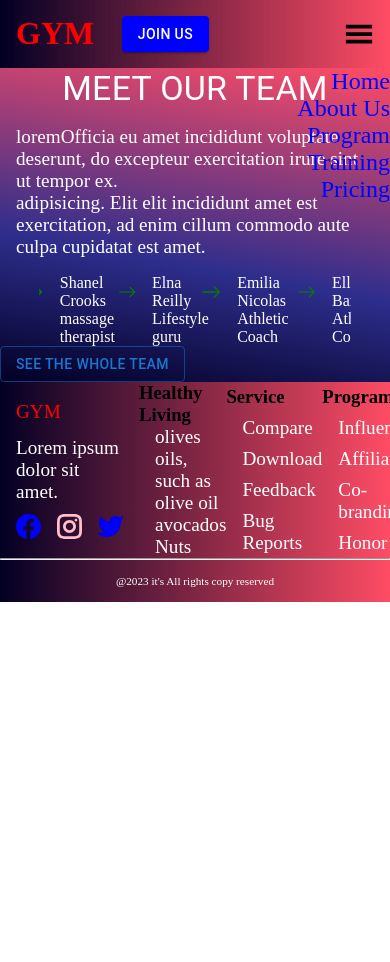
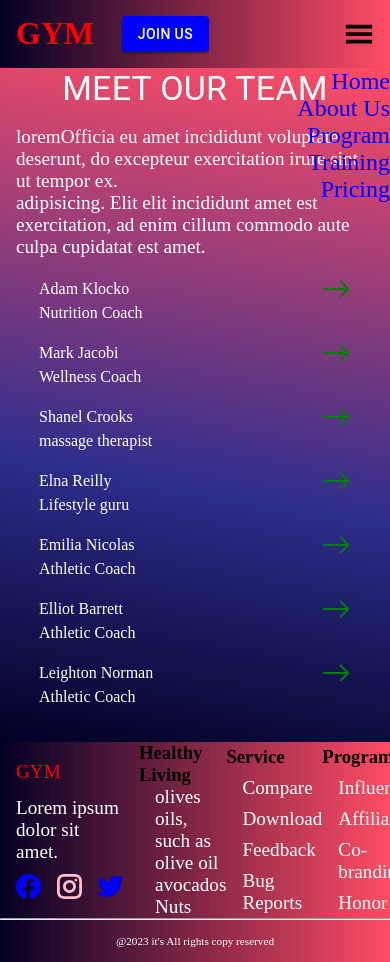
Before and after one commit to ruturajmengal2016/Project_1, a React (Create React App) app: page /program in a window 390 px wide. Shown: the top 962 px of the page. Before the commit the page ends 844 px from the top, so only its background shows below. Built offline with nearby package versions, Linux system fonts and the light colour scheme.

Commit message:
changes apply

```diff
--- a/src/Components/Atoms/Carousel.jsx
+++ b/src/Components/Atoms/Carousel.jsx
@@ -15,6 +15,9 @@ const Carousel = () => {
           objectFit: "cover",
           position: "relative",
           scrollBehavior: "smooth",
+          height: "100vh",
+          maxHeight: "fit-content",
+          maxWidth: "fit-content",
         }}
       >
         <BsFillArrowLeftSquareFill
--- a/src/Components/Styles/Training.module.css
+++ b/src/Components/Styles/Training.module.css
@@ -27,13 +27,14 @@
 }
 
 @media screen and (max-width: 600px) {
-  .root {
-    width: 100%;
-  }
   .button {
-    align-self: flex-start;
+    visibility: hidden;
   }
   .discription {
     padding: 1rem;
   }
+  .trainers {
+    flex-direction: column;
+    max-height: fit-content;
+  }
 }
```
Also changed, not shown: 7 other files (tests, documents, lock files or other folders).
